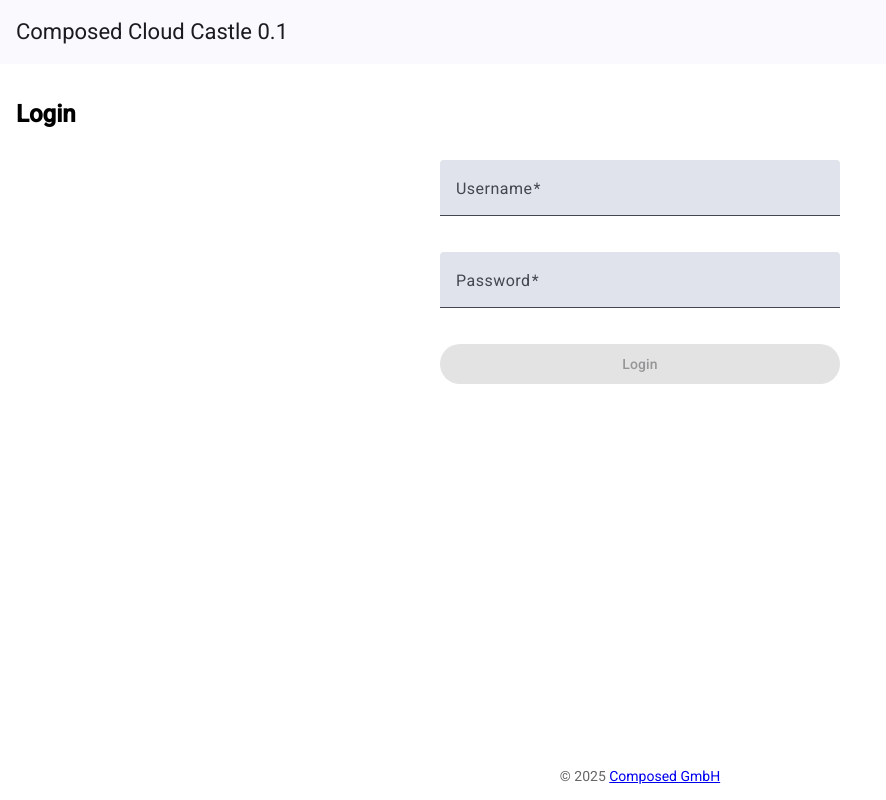
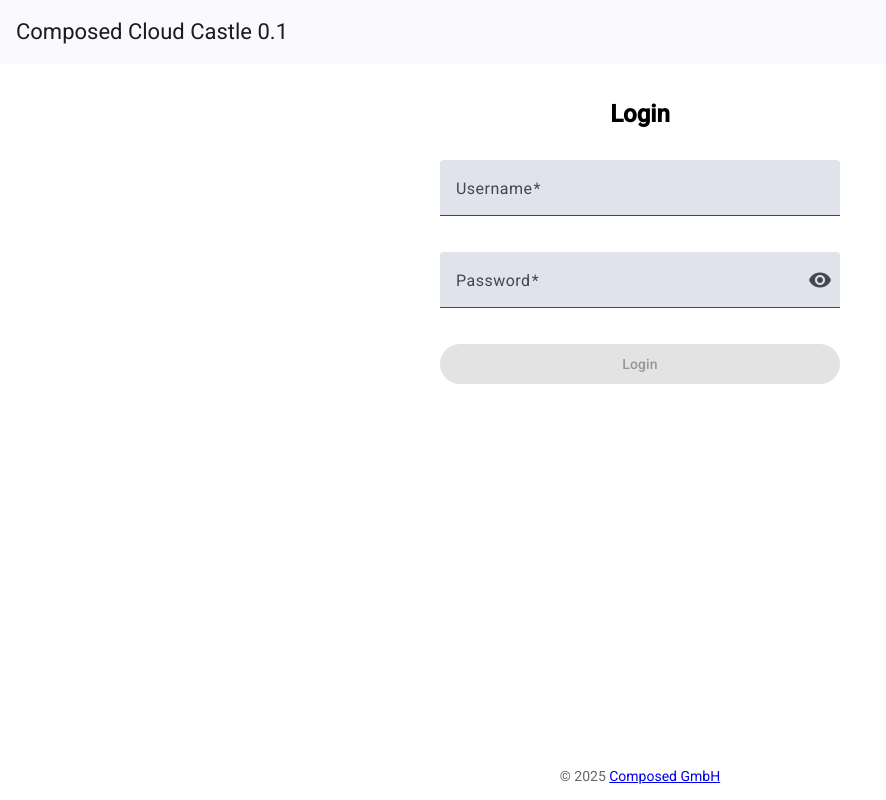
Before and after one commit to composed-ch/cloud-castle-frontend, an Angular app: page /login in a window 1280 px wide. Shown: the whole page, without its empty margins (0-886 px from the left). Built offline with nearby package versions, Linux system fonts and the light colour scheme.

Commit message:
show password button

```diff
--- a/src/app/features/login/login-page.component.css
+++ b/src/app/features/login/login-page.component.css
@@ -1,3 +1,7 @@
+h2 {
+  text-align: center;
+}
+
 .login-form {
   display: flex;
   flex-direction: column;
--- a/src/app/features/login/login-page.component.html
+++ b/src/app/features/login/login-page.component.html
@@ -8,7 +8,11 @@
 
   <mat-form-field appearance="fill">
     <mat-label>Password</mat-label>
-    <input matInput type="password" formControlName="password" required>
+    <input matInput required [type]="showPassword ? 'text' : 'password'" formControlName="password">
+    <button mat-icon-button matSuffix type="button" (click)="togglePasswordVisibility()"
+      [attr.aria-label]="'Toggle password visibility'" [attr.aria-pressed]="!showPassword">
+      <mat-icon>{{ showPassword ? 'visibility_off' : 'visibility' }}</mat-icon>
+    </button>
   </mat-form-field>
 
   <button mat-raised-button color="primary" type="submit" [disabled]="loginForm.invalid">
--- a/src/app/features/login/login-page.component.ts
+++ b/src/app/features/login/login-page.component.ts
@@ -5,6 +5,8 @@ import { Router } from '@angular/router';
 import { MatFormFieldModule } from '@angular/material/form-field';
 import { MatInputModule } from '@angular/material/input';
 import { MatButtonModule } from '@angular/material/button';
+import { MatIconModule } from '@angular/material/icon';
+import { MatSnackBar, MatSnackBarModule } from '@angular/material/snack-bar';
 import { AuthService } from '../../core/services/auth.service'
 
 @Component({
@@ -14,23 +16,30 @@ import { AuthService } from '../../core/services/auth.service'
     ReactiveFormsModule,
     MatFormFieldModule,
     MatInputModule,
-    MatButtonModule
+    MatButtonModule,
+    MatIconModule,
+    MatSnackBarModule
   ],
   templateUrl: './login-page.component.html',
   styleUrl: './login-page.component.css'
 })
 export class LoginPageComponent {
   loginForm: FormGroup;
-
+  showPassword = false;
   constructor(
     private fb: FormBuilder,
     private router: Router,
-    private auth: AuthService
+    private auth: AuthService,
+    private snackBar: MatSnackBar
   ) {
     this.loginForm = this.fb.group({
       username: ['', Validators.required],
       password: ['', Validators.required]
     });
+  }
+
+  togglePasswordVisibility() {
+    this.showPassword = !this.showPassword;
   }
 
   onSubmit(): void {
@@ -40,7 +49,10 @@ export class LoginPageComponent {
         if (success) {
           this.router.navigate(['/']);
         } else {
-          alert('Login failed');
+          this.snackBar.open('Login failed. Please check your username and password.', 'Close', {
+            duration: 3000,
+            panelClass: ['error-snackbar']
+          });
         }
       });
     }
```
Lines whose indentation alone changed are shown as unchanged.
